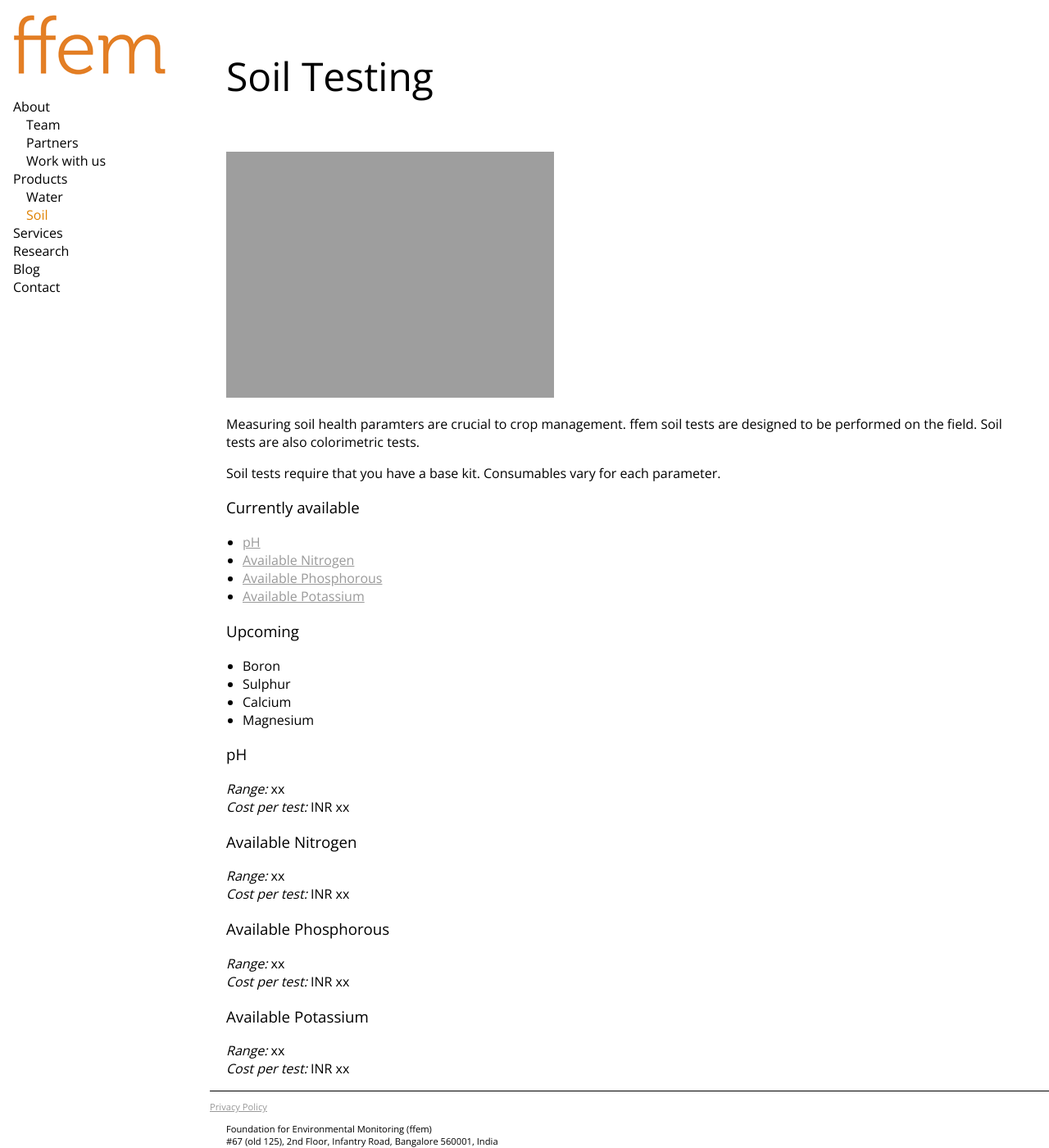
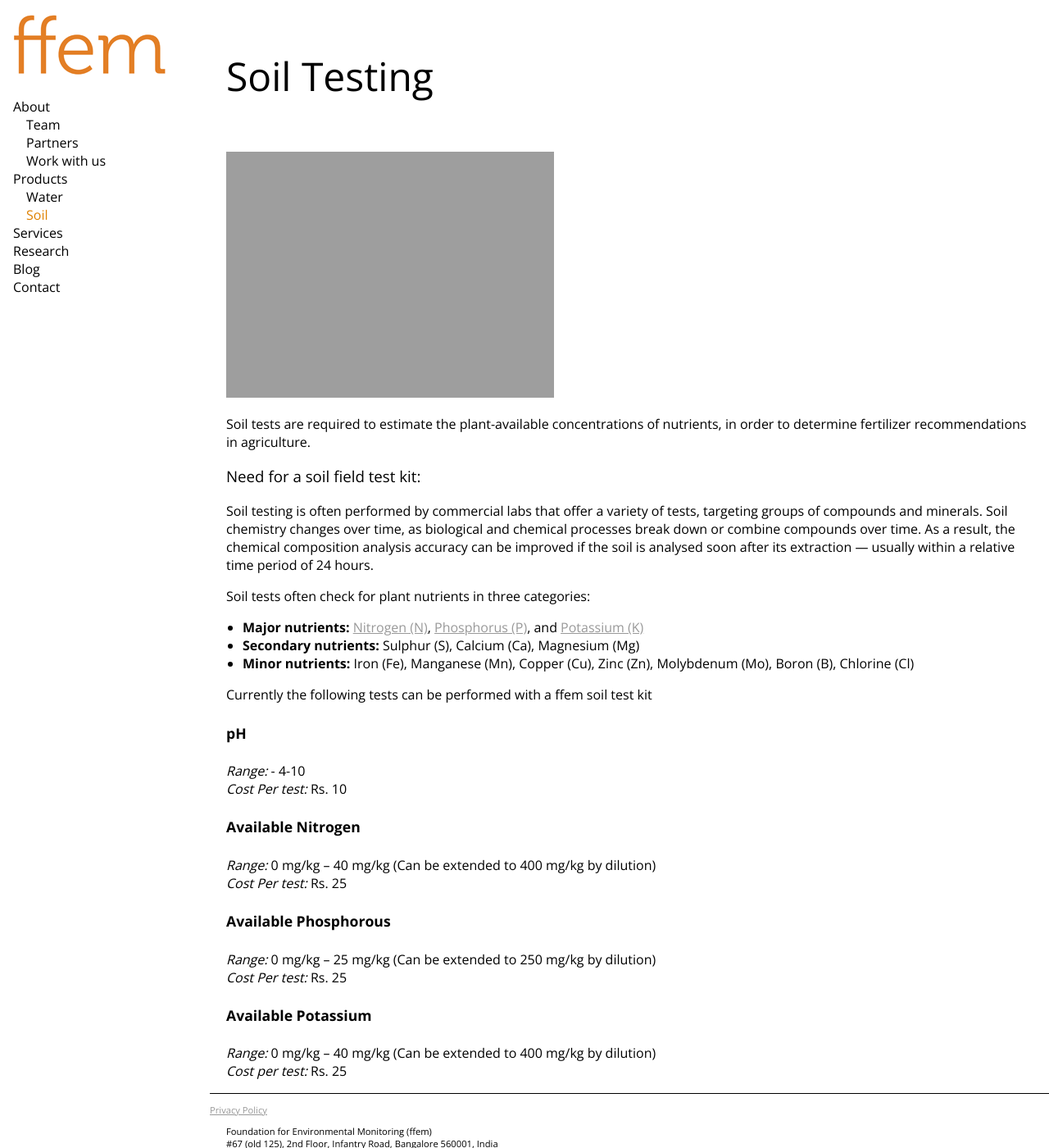
Before and after one commit to adraman/foundation-for-environmental-monitoring.github.io, a Jekyll site: the page built from _pages/soil.md, in a window 1280 px wide and 1400 px high. Shown: the whole window at 82% size. Built offline with Jekyll 4.4.1, drawn with Linux system fonts in a browser that asks for light colours.

Commit message:
Content on soil

```diff
--- a/_pages/soil.md
+++ b/_pages/soil.md
@@ -6,39 +6,40 @@ layout: default
 
 ![Soil]({{ site.url }}/assets/images/field_1.png)
 
-Measuring soil health paramters are crucial to crop management. ffem soil tests are designed to be performed on the field. Soil tests are also colorimetric tests.
+Soil tests are required to estimate the plant-available concentrations of nutrients, in order to
+determine fertilizer recommendations in agriculture.
 
-Soil tests require that you have a base kit. Consumables vary for each parameter.
+### Need for a soil field test kit:
+Soil testing is often performed by commercial labs that offer a variety of tests, targeting groups
+of compounds and minerals. Soil chemistry changes over time, as biological and chemical
+processes break down or combine compounds over time. As a result, the chemical composition
+analysis accuracy can be improved if the soil is analysed soon after its extraction — usually
+within a relative time period of 24 hours.
 
-### Currently available
-* [pH](#ph)
-* [Available Nitrogen](#nitrogen)
-* [Available Phosphorous](#phosphorous)
-* [Available Potassium](#potassium)
+Soil tests often check for plant nutrients in three categories:
+* **Major nutrients:** [Nitrogen (N)](#nitrogen), [Phosphorus (P)](#phosphorous), and [Potassium (K)](#phosphorous)
+* **Secondary nutrients:** Sulphur (S), Calcium (Ca), Magnesium (Mg)
+* **Minor nutrients:** Iron (Fe), Manganese (Mn), Copper (Cu), Zinc (Zn), Molybdenum (Mo),
+Boron (B), Chlorine (Cl)
 
-### Upcoming
-* Boron
-* Sulphur
-* Calcium
-* Magnesium
+Currently the following tests can be performed with a ffem soil test kit
 
 <a name="ph"></a>
-### pH
-_Range:_ xx<br>
-_Cost per test:_ INR xx<br>
+#### pH
+_Range:_ - 4-10<br>
+_Cost Per test:_ Rs. 10
 
 <a name="nitrogen"></a>
-### Available Nitrogen
-_Range:_ xx<br>
-_Cost per test:_ INR xx<br>
+#### Available Nitrogen
+_Range:_ 0 mg/kg – 40 mg/kg (Can be extended to 400 mg/kg by dilution)<br>
+_Cost Per test:_ Rs. 25
 
 <a name="phosphorous"></a>
-### Available Phosphorous
-_Range:_ xx<br>
-_Cost per test:_ INR xx<br>
+#### Available Phosphorous
+_Range:_ 0 mg/kg – 25 mg/kg (Can be extended to 250 mg/kg by dilution)<br>
+_Cost Per test:_ Rs. 25
 
-
-<a name="pitassium"></a>
-### Available Potassium
-_Range:_ xx<br>
-_Cost per test:_ INR xx<br>
+<a name="potassium"></a>
+#### Available Potassium
+_Range:_  0 mg/kg – 40 mg/kg (Can be extended to 400 mg/kg by dilution)<br>
+_Cost per test:_  Rs. 25
```
Also changed, not shown: _pages/research.md (+3 -1 lines).
